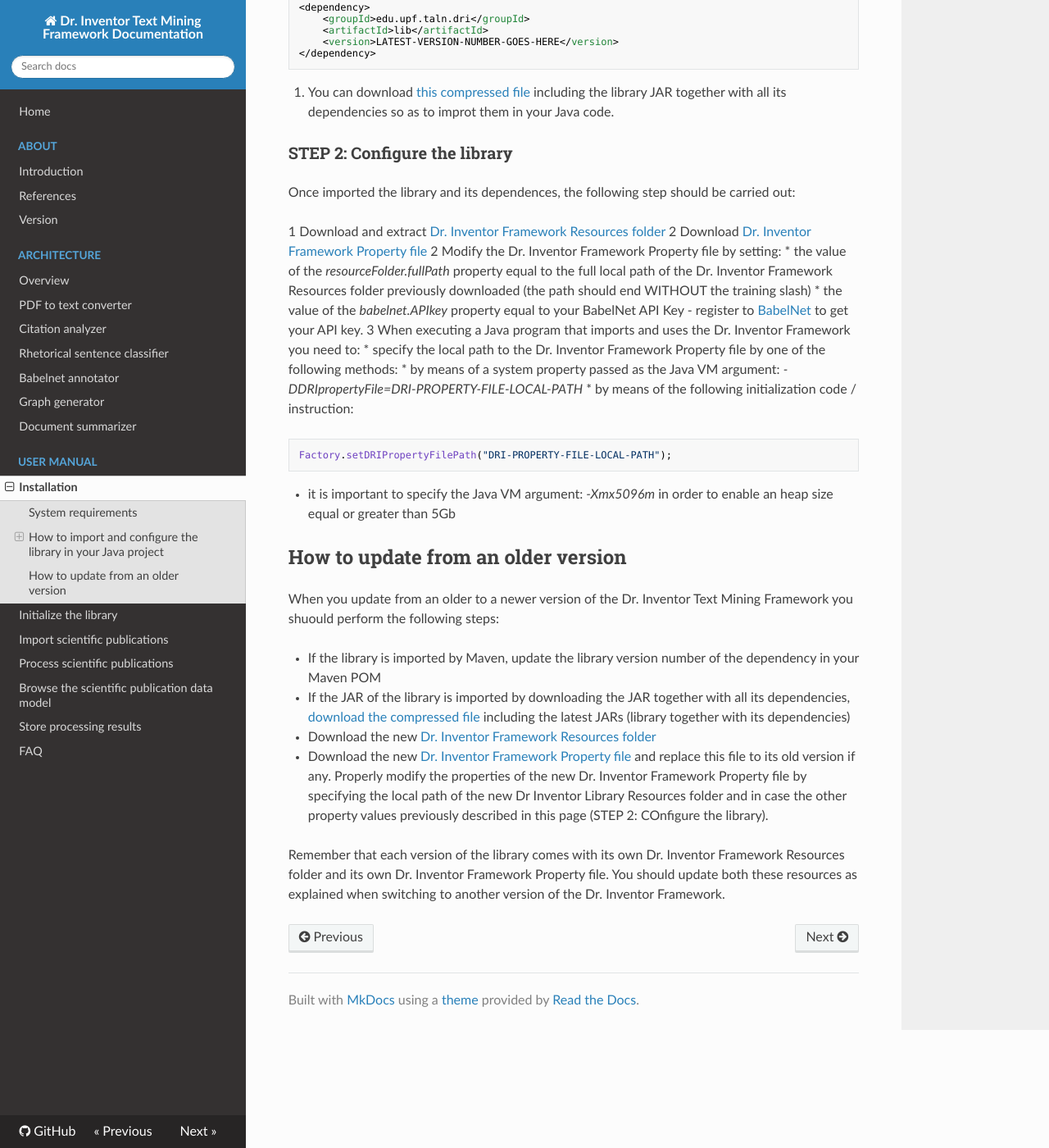
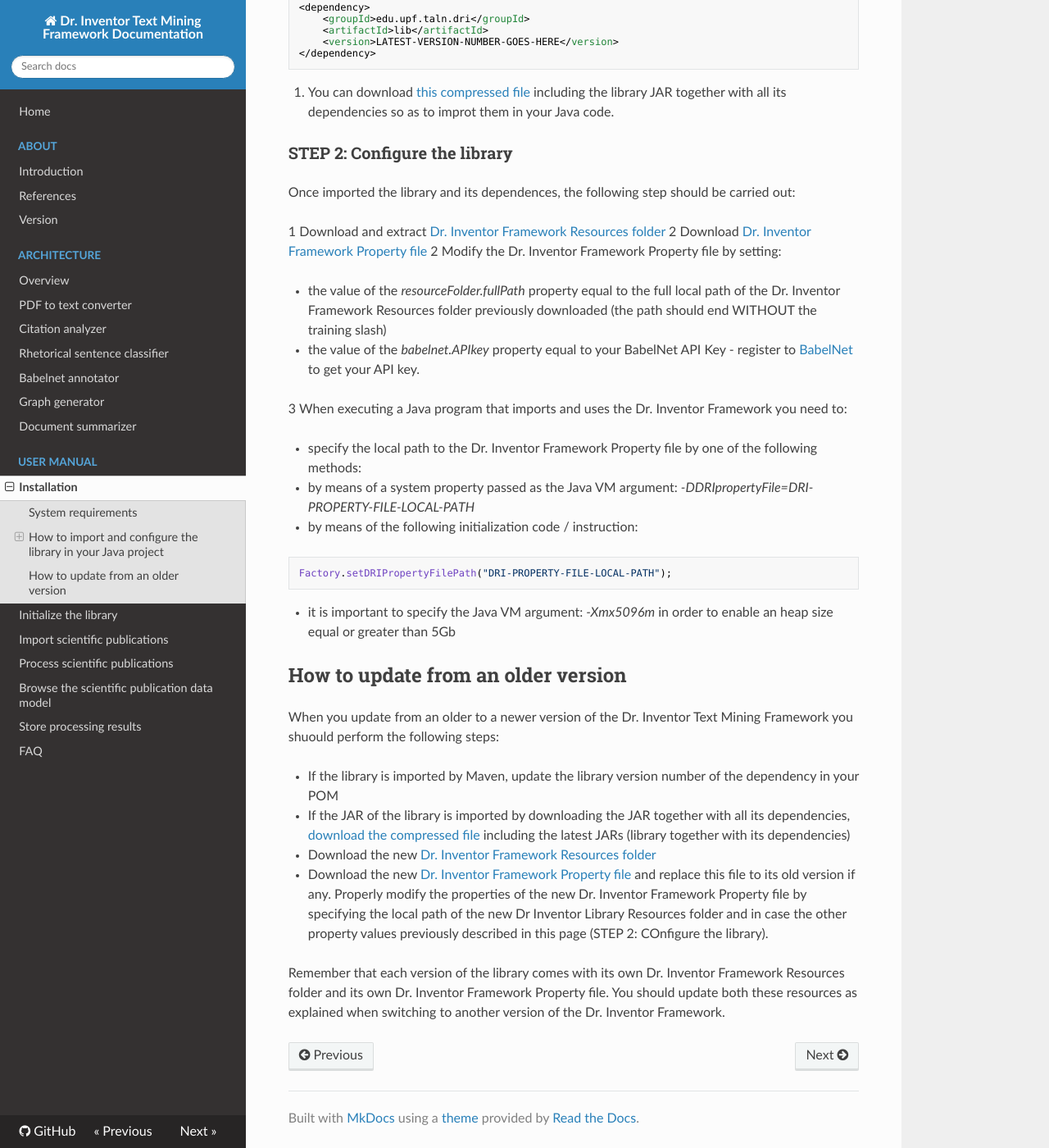
Before and after one commit to abe-iop/driframework, an MkDocs documentation site: the page built from doc/Installation.md, in a window 1280 px wide and 1400 px high, scrolled down 905 px. Shown: the whole window at 82% size. Built offline with MkDocs 1.6.1, drawn with Linux system fonts in a browser that asks for light colours; nearby versions of some CDN libraries; old or Windows-style settings are respelled for this version of MkDocs.

Commit message:
Updates to documentation

````diff
--- a/doc/Installation.md
+++ b/doc/Installation.md
@@ -44,22 +44,28 @@ Once imported the library and its dependences, the following step should be carr
 1 Download and extract [Dr. Inventor Framework Resources folder](http://backingdata.org/dri/library/latest/resourceFolder.html)
 2 Download [Dr. Inventor Framework Property file](http://backingdata.org/dri/library/latest/configurationFile.html)
 2 Modify the Dr. Inventor Framework Property file by setting:
+
   * the value of the _resourceFolder.fullPath_ property equal to the full local path of the Dr. Inventor Framework Resources folder previously downloaded (the path should end WITHOUT the training slash)
   * the value of the _babelnet.APIkey_ property equal to your BabelNet API Key - register to [BabelNet](http://babelnet.org/) to get your API key.
+
 3 When executing a Java program that imports and uses the Dr. Inventor Framework you need to:
+
   * specify the local path to the Dr. Inventor Framework Property file by one of the following methods:
+
    * by means of a system property passed as the Java VM argument: _-DDRIpropertyFile=DRI-PROPERTY-FILE-LOCAL-PATH_
    * by means of the following initialization code / instruction:
+
 ```javascript
 Factory.setDRIPropertyFilePath("DRI-PROPERTY-FILE-LOCAL-PATH");
 ```
+
   * it is important to specify the Java VM argument: _-Xmx5096m_ in order to enable an heap size equal or greater than 5Gb
 
 
 ## How to update from an older version
 When you update from an older to a newer version of the Dr. Inventor Text Mining Framework you shuould perform the following steps:
 
-  * If the library is imported by Maven, update the library version number of the dependency in your Maven POM
+  * If the library is imported by Maven, update the library version number of the dependency in your POM
   * If the JAR of the library is imported by downloading the JAR together with all its dependencies, [download the compressed file](http://backingdata.org/dri/library/latest/jarWithDeps.html) including the latest JARs (library together with its dependencies)
   * Download the new [Dr. Inventor Framework Resources folder](http://backingdata.org/dri/library/latest/resourceFolder.html)
   * Download the new [Dr. Inventor Framework Property file](http://backingdata.org/dri/library/latest/configurationFile.html) and replace this file to its old version if any. Properly modify the properties of the new Dr. Inventor Framework Property file by specifying the local path of the new Dr Inventor Library Resources folder and in case the other property values previously described in this page (STEP 2: COnfigure the library).
````
Also changed, not shown: 1 other file.
